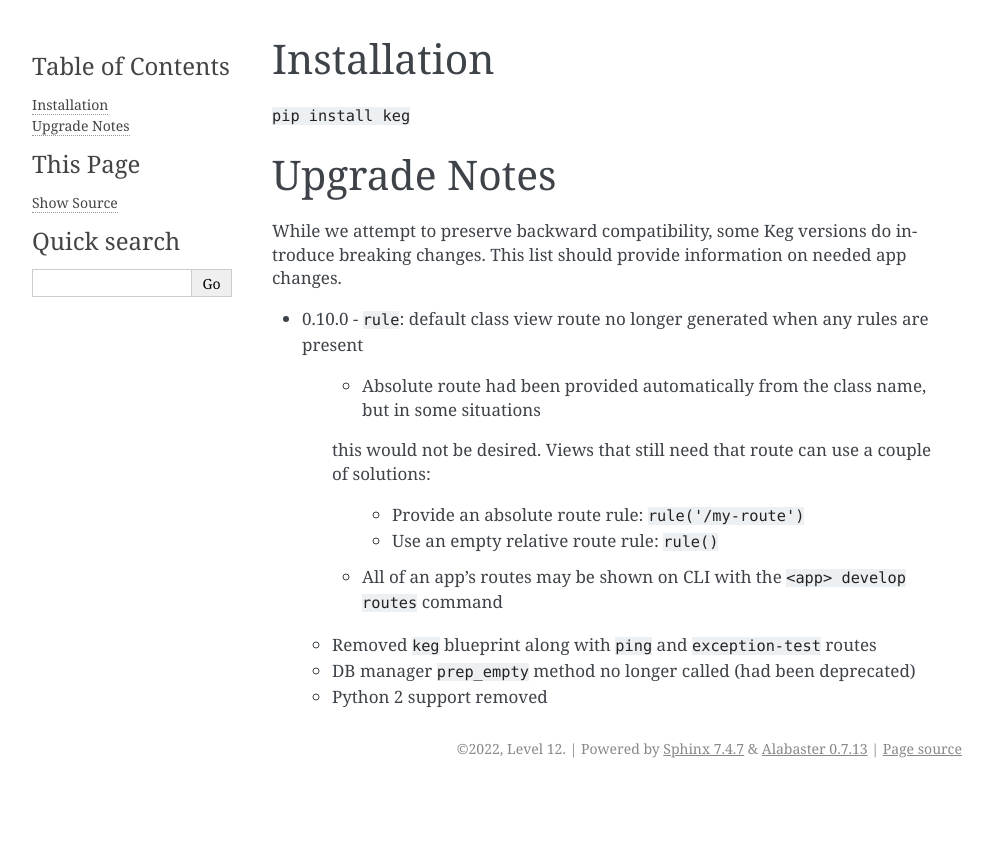
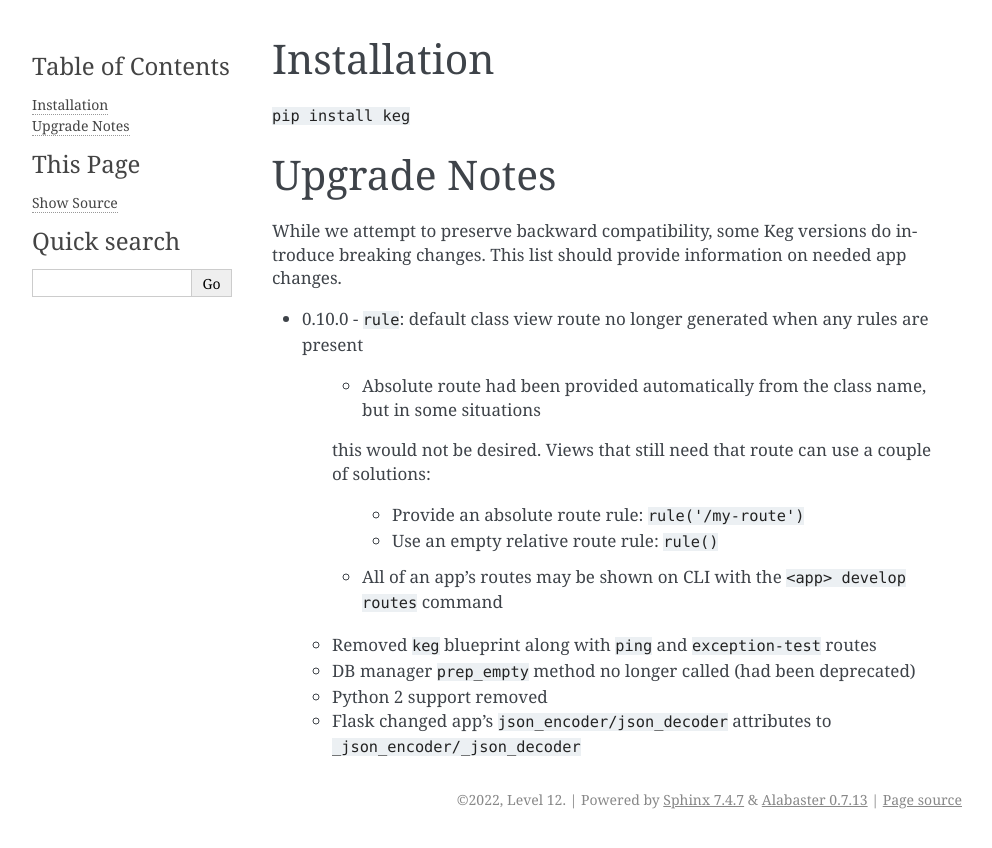
Before and after one commit to level12/keg, a Sphinx documentation site: the page built from docs/source/readme/installation.rst, in a window 1280 px wide. Shown: the top 848 px of the page, without its empty margins (148-1140 px from the left). Built offline with Sphinx 7.4.7, drawn with Linux system fonts in a browser that asks for light colours.

Commit message:
document an app setup change from Flask json encoding/decoding

```diff
--- a/docs/source/readme/installation.rst
+++ b/docs/source/readme/installation.rst
@@ -24,3 +24,4 @@ breaking changes. This list should provide information on needed app changes.
   - Removed ``keg`` blueprint along with ``ping`` and ``exception-test`` routes
   - DB manager ``prep_empty`` method no longer called (had been deprecated)
   - Python 2 support removed
+  - Flask changed app's ``json_encoder/json_decoder`` attributes to ``_json_encoder/_json_decoder``
```
